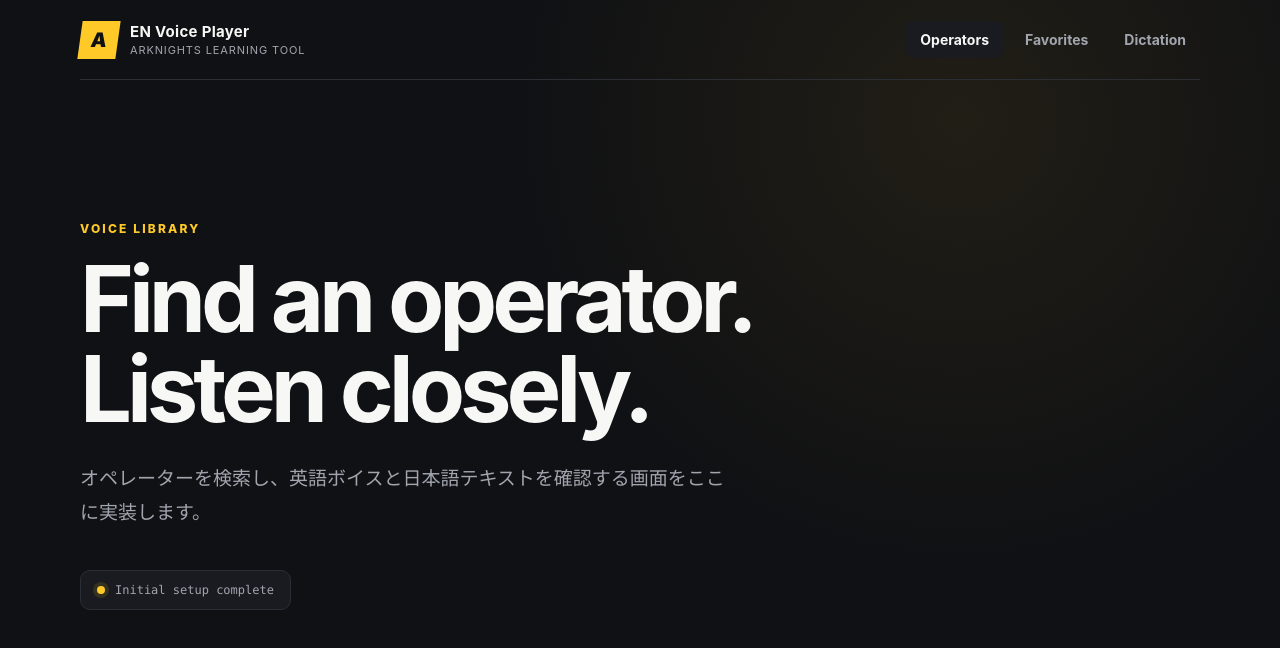
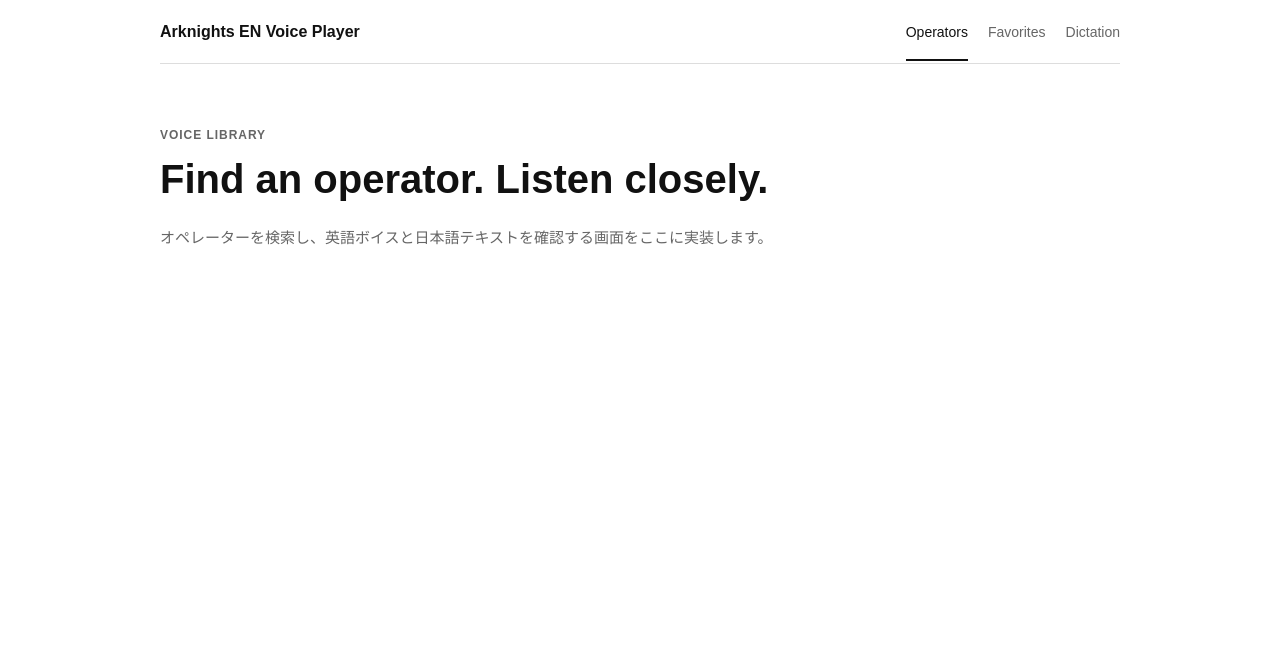
Before and after one commit to gonchiman/arknights_en_voice_player, a React (Vite) app: page / in a window 1280 px wide. Shown: the top 648 px of the page. Built offline with nearby package versions, Linux system fonts and the light colour scheme.

Commit message:
Simplify UI to monochrome

```diff
--- a/src/App.css
+++ b/src/App.css
@@ -2,170 +2,109 @@
   min-height: 100svh;
 }
 
+.app-header,
+.main-content {
+  width: min(960px, calc(100% - 40px));
+  margin: 0 auto;
+}
+
 .app-header {
-  width: min(1120px, calc(100% - 40px));
-  min-height: 80px;
-  margin: 0 auto;
+  min-height: 64px;
   display: flex;
   align-items: center;
   justify-content: space-between;
-  gap: 32px;
+  gap: 24px;
   border-bottom: 1px solid var(--border);
 }
 
 .brand {
-  display: inline-flex;
-  align-items: center;
-  gap: 12px;
-  color: var(--text-strong);
+  color: var(--text);
+  font-size: 16px;
+  font-weight: 700;
   text-decoration: none;
-}
-
-.brand-mark {
-  width: 38px;
-  height: 38px;
-  display: grid;
-  place-items: center;
-  color: #111;
-  background: var(--accent);
-  font-size: 20px;
-  font-weight: 900;
-  transform: skew(-8deg);
-}
-
-.brand strong,
-.brand small {
-  display: block;
-}
-
-.brand strong {
-  font-size: 15px;
-  letter-spacing: 0.02em;
-}
-
-.brand small {
-  margin-top: 2px;
-  color: var(--text-muted);
-  font-size: 11px;
-  letter-spacing: 0.08em;
-  text-transform: uppercase;
 }
 
 .primary-nav {
   display: flex;
   align-items: center;
-  gap: 8px;
+  gap: 20px;
 }
 
 .nav-link {
-  padding: 10px 14px;
-  border-radius: 8px;
+  padding: 22px 0 19px;
+  border-bottom: 2px solid transparent;
   color: var(--text-muted);
   font-size: 14px;
-  font-weight: 700;
   text-decoration: none;
-  transition: color 160ms ease, background-color 160ms ease;
 }
 
-.nav-link:hover,
+.nav-link:hover {
+  color: var(--text);
+}
+
 .nav-link.active {
-  color: var(--text-strong);
-  background: var(--surface-raised);
+  border-bottom-color: var(--text);
+  color: var(--text);
 }
 
 .nav-link:focus-visible,
 .brand:focus-visible {
-  outline: 2px solid var(--accent);
+  outline: 2px solid var(--text);
   outline-offset: 3px;
 }
 
-.main-content {
-  width: min(1120px, calc(100% - 40px));
-  margin: 0 auto;
-}
-
 .empty-state {
-  min-height: calc(100svh - 81px);
-  display: flex;
-  flex-direction: column;
-  justify-content: center;
-  align-items: flex-start;
-  padding: 72px 0 120px;
-  box-sizing: border-box;
+  padding: 64px 0;
 }
 
 .eyebrow {
-  margin: 0 0 18px;
-  color: var(--accent);
+  margin: 0 0 12px;
+  color: var(--text-muted);
   font-size: 12px;
-  font-weight: 800;
-  letter-spacing: 0.18em;
+  font-weight: 600;
+  letter-spacing: 0.08em;
 }
 
 .empty-state h1 {
-  max-width: 760px;
   margin: 0;
-  color: var(--text-strong);
-  font-size: clamp(48px, 8vw, 92px);
-  line-height: 0.98;
-  letter-spacing: -0.055em;
+  color: var(--text);
+  font-size: clamp(28px, 5vw, 40px);
+  line-height: 1.25;
 }
 
 .lead {
-  max-width: 650px;
-  margin: 28px 0 0;
+  max-width: 640px;
+  margin: 20px 0 0;
   color: var(--text-muted);
-  font-size: clamp(16px, 2vw, 19px);
+  font-size: 15px;
   line-height: 1.8;
 }
 
-.status-card {
-  display: inline-flex;
-  align-items: center;
-  gap: 10px;
-  margin-top: 40px;
-  padding: 12px 16px;
-  border: 1px solid var(--border);
-  border-radius: 10px;
-  color: var(--text-muted);
-  background: var(--surface-raised);
-  font-family: var(--font-mono);
-  font-size: 12px;
-}
+@media (max-width: 640px) {
+  .app-header,
+  .main-content {
+    width: min(100% - 28px, 960px);
+  }
 
-.status-dot {
-  width: 8px;
-  height: 8px;
-  border-radius: 50%;
-  background: var(--accent);
-  box-shadow: 0 0 0 4px rgb(255 202 40 / 12%);
-}
-
-@media (max-width: 720px) {
   .app-header {
-    width: min(100% - 28px, 1120px);
-    padding: 16px 0;
+    padding-top: 18px;
     align-items: flex-start;
     flex-direction: column;
-    gap: 14px;
+    gap: 8px;
   }
 
   .primary-nav {
     width: 100%;
+    gap: 18px;
     overflow-x: auto;
   }
 
   .nav-link {
-    flex: 1 0 auto;
-    text-align: center;
-  }
-
-  .main-content {
-    width: min(100% - 28px, 1120px);
+    padding: 12px 0 10px;
+    white-space: nowrap;
   }
 
   .empty-state {
-    min-height: calc(100svh - 145px);
-    padding: 64px 0 96px;
+    padding: 48px 0;
   }
 }
--- a/src/components/AppLayout.tsx
+++ b/src/components/AppLayout.tsx
@@ -11,13 +11,7 @@
     <div className="app-shell">
       <header className="app-header">
         <NavLink className="brand" to="/" aria-label="トップページへ移動">
-          <span className="brand-mark" aria-hidden="true">
-            A
-          </span>
-          <span>
-            <strong>EN Voice Player</strong>
-            <small>Arknights learning tool</small>
-          </span>
+          Arknights EN Voice Player
         </NavLink>
 
         <nav className="primary-nav" aria-label="メインメニュー">
--- a/src/components/EmptyState.tsx
+++ b/src/components/EmptyState.tsx
@@ -10,10 +10,6 @@
       <p className="eyebrow">{eyebrow}</p>
       <h1>{title}</h1>
       <p className="lead">{description}</p>
-      <div className="status-card">
-        <span className="status-dot" aria-hidden="true" />
-        <span>Initial setup complete</span>
-      </div>
     </section>
   )
 }
--- a/src/index.css
+++ b/src/index.css
@@ -1,15 +1,11 @@
 :root {
-  --background: #101114;
-  --surface-raised: #191b20;
-  --border: #2b2e35;
-  --text-strong: #f7f7f5;
-  --text-muted: #a1a5ae;
-  --accent: #ffca28;
-  --font-sans: Inter, ui-sans-serif, system-ui, -apple-system, BlinkMacSystemFont,
-    "Segoe UI", sans-serif;
-  --font-mono: "SFMono-Regular", Consolas, "Liberation Mono", monospace;
+  --background: #ffffff;
+  --border: #dddddd;
+  --text: #111111;
+  --text-muted: #666666;
+  --font-sans: Arial, "Helvetica Neue", sans-serif;
 
-  color: var(--text-strong);
+  color: var(--text);
   background: var(--background);
   font-family: var(--font-sans);
   font-synthesis: none;
@@ -22,18 +18,12 @@
   box-sizing: border-box;
 }
 
-html {
-  min-width: 320px;
-  background: var(--background);
-}
-
+html,
 body {
   min-width: 320px;
   min-height: 100svh;
   margin: 0;
-  background:
-    radial-gradient(circle at 75% 15%, rgb(255 202 40 / 7%), transparent 28rem),
-    var(--background);
+  background: var(--background);
 }
 
 button,
@@ -44,6 +34,6 @@
 }
 
 ::selection {
-  color: #111;
-  background: var(--accent);
+  color: #ffffff;
+  background: #111111;
 }
```
Also changed, not shown: public/favicon.svg.
